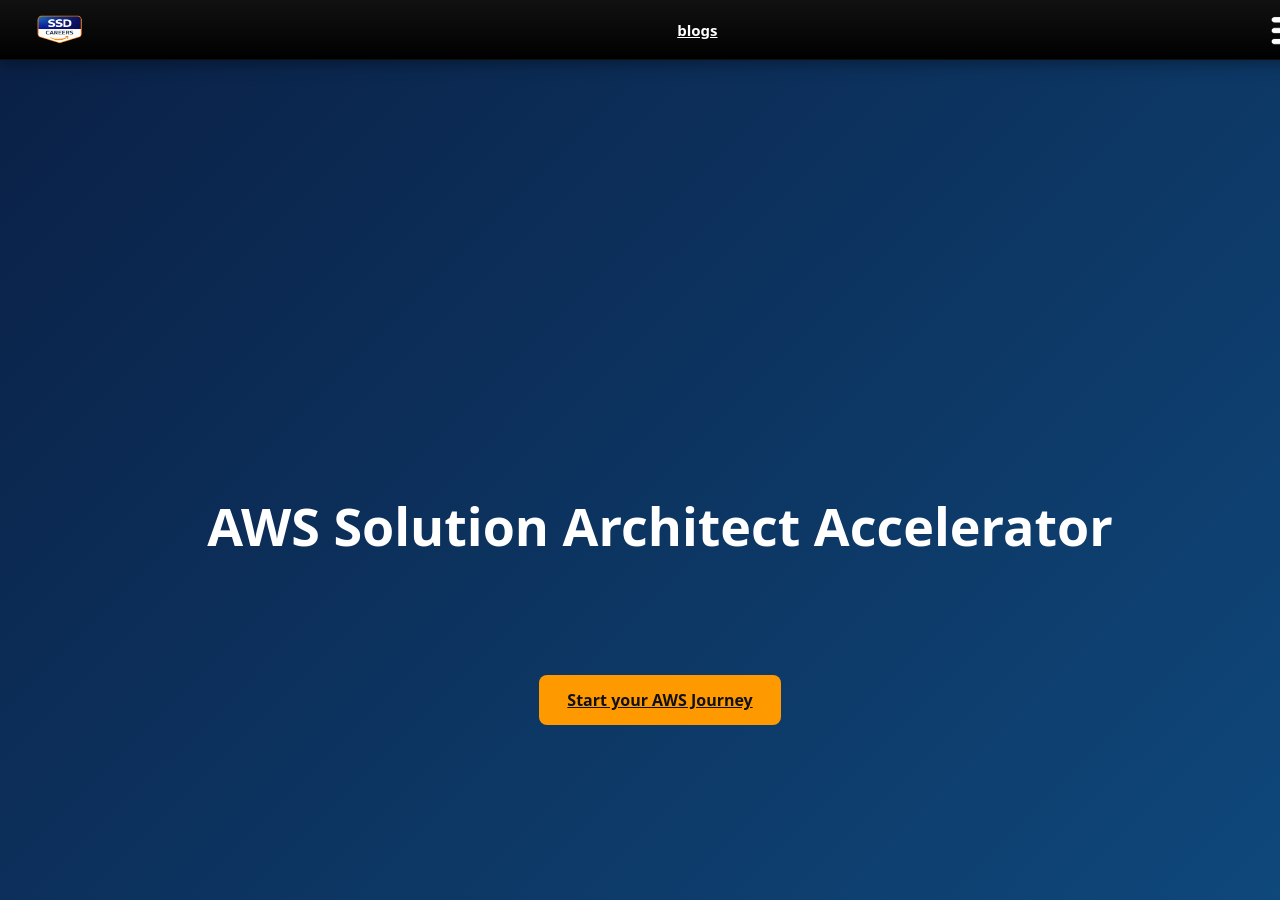
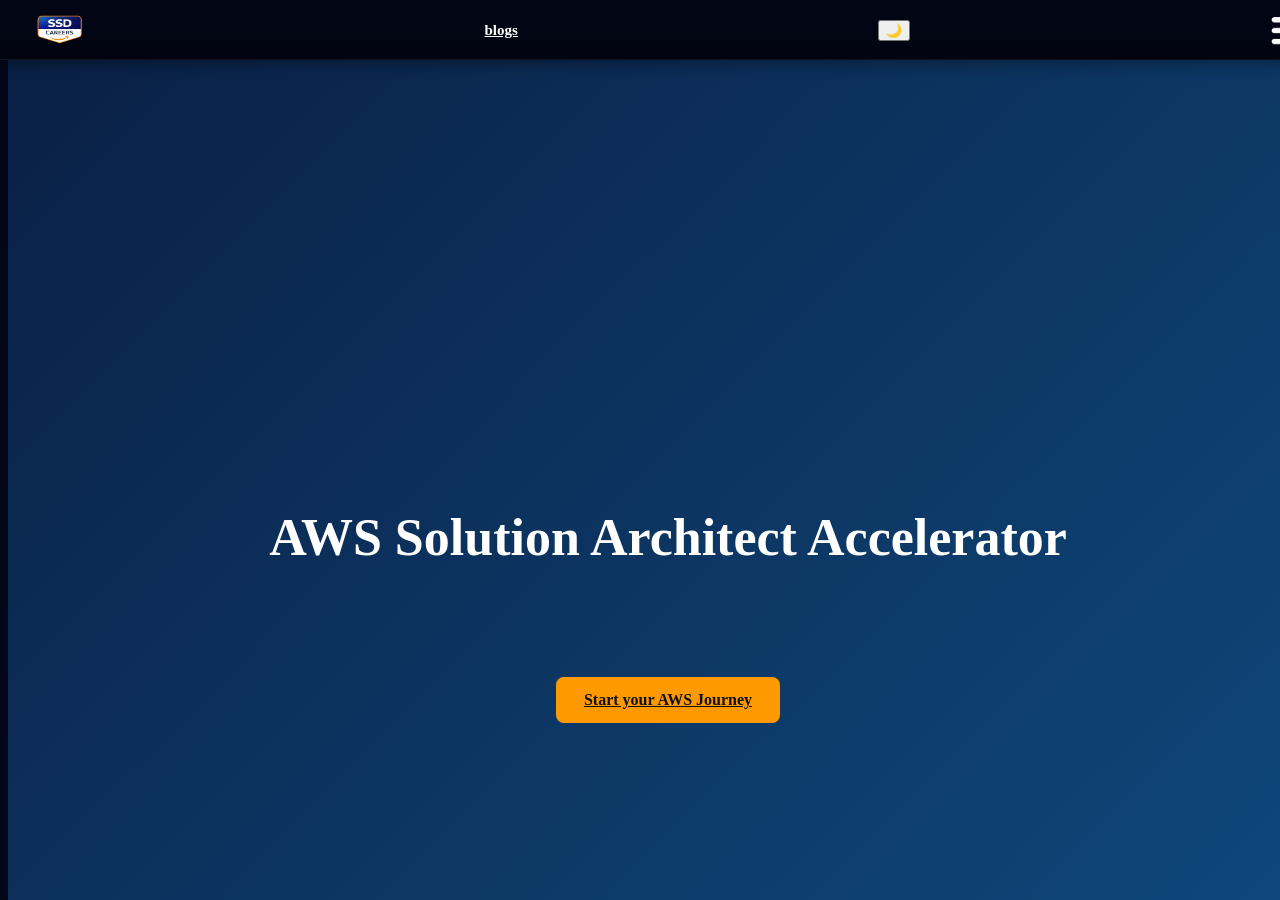
Before and after one commit to RamDhamdar2313/knowledge-base, a Jekyll site: the page built from index.md, in a window 1280 px wide and 900 px high. Built offline with Jekyll 4.4.1, drawn with Linux system fonts in a browser that asks for light colours.

Commit message:
Error tuesday

```diff
--- a/_includes/navbar.html
+++ b/_includes/navbar.html
@@ -6,6 +6,9 @@
   <nav class="ribbon-right">
     <a href="{{ site.baseurl }}/blogs/">blogs</a>
   </nav>
+  <button id="themeToggle" aria-label="Toggle theme">
+    🌙
+  </button>
   <button id="menuBtn" aria-label="Open menu"><img src="{{site.baseurl}}/assets/images/menu-icon.png" alt="Menu"> </button>
   <div id="overlay"></div>
 
--- a/_layouts/default.html
+++ b/_layouts/default.html
@@ -25,5 +25,8 @@
     {% endfor %}
   </div>
 </div>
+{% include footer.html %}
+<script src="{{ site.baseurl }}/assets/js/theme.js"></script>
+<script src="{{ site.baseurl }}/assets/js/search.js"></script>
 </body>
 </html>
--- a/_layouts/home.html
+++ b/_layouts/home.html
@@ -33,5 +33,8 @@
 </div>
 
 {% include footer.html %}
+<script src="{{ site.baseurl }}/assets/js/theme.js"></script>
+<script src="{{ site.baseurl }}/assets/js/search.js"></script>
+
 </body>
 </html>
--- a/_layouts/post.html
+++ b/_layouts/post.html
@@ -23,5 +23,7 @@
 </article>
 
 {% include footer.html %}
+<script src="{{ site.baseurl }}/assets/js/theme.js"></script>
+<script src="{{ site.baseurl }}/assets/js/search.js"></script>
 </body>
 </html>
--- a/assets/css/base.css
+++ b/assets/css/base.css
@@ -1,13 +1,22 @@
+/* DEFAULT = dark */
 :root {
-  --bg: #4180dd;
-  --fg: #c9d1d9;
+  --bg: #020617;
+  --fg: #e5e7eb;
+  --card: #020617;
+  --border: #1e293b;
   --accent: #58a6ff;
-  --card: #161b22;
+}
+
+/* LIGHT THEME OVERRIDES */
+body.light {
+  --bg: #f8fafc;
+  --fg: #020617;
+  --card: #ffffff;
+  --border: #e5e7eb;
+  --accent: #2563eb;
 }
 
 body {
-  margin: 0;
-  font-family: system-ui, monospace;
-  background: #020617;
-  color: #e5e7eb;
+  background: var(--bg);
+  color: var(--fg);
 }
--- a/assets/css/components.css
+++ b/assets/css/components.css
@@ -5,12 +5,18 @@
 }
 
 .card {
-  background: #fff;
-  padding: 30px;
-  border-radius: 14px;
-  box-shadow: 0 15px 35px rgba(0,0,0,.08);
-  transition: transform .25s ease, box-shadow .25s ease;
+  background: var(--card);
+  border: 1px solid var(--border);
 }
+
+.top-ribbon {
+  background: linear-gradient(
+    180deg,
+    color-mix(in srgb, var(--bg) 90%, black),
+    color-mix(in srgb, var(--bg) 70%, black)
+  );
+}
+
 
 .card:hover {
   transform: translateY(-6px) scale(1.02);
--- /dev/null
+++ b/assets/css/custom.css
@@ -0,0 +1,4 @@
+:root {
+  --accent: #0d6efd;  /* Blue for AWS/Terraform */
+}
+article h3 a { color: var(--accent); }
--- /dev/null
+++ b/assets/js/theme.js
@@ -0,0 +1,16 @@
+const toggle = document.getElementById("themeToggle");
+const body = document.body;
+
+// Load saved theme
+if (localStorage.getItem("theme") === "light") {
+  body.classList.add("light");
+  toggle.textContent = "☀️";
+}
+
+toggle.addEventListener("click", () => {
+  body.classList.toggle("light");
+
+  const isLight = body.classList.contains("light");
+  localStorage.setItem("theme", isLight ? "light" : "dark");
+  toggle.textContent = isLight ? "☀️" : "🌙";
+});
```
